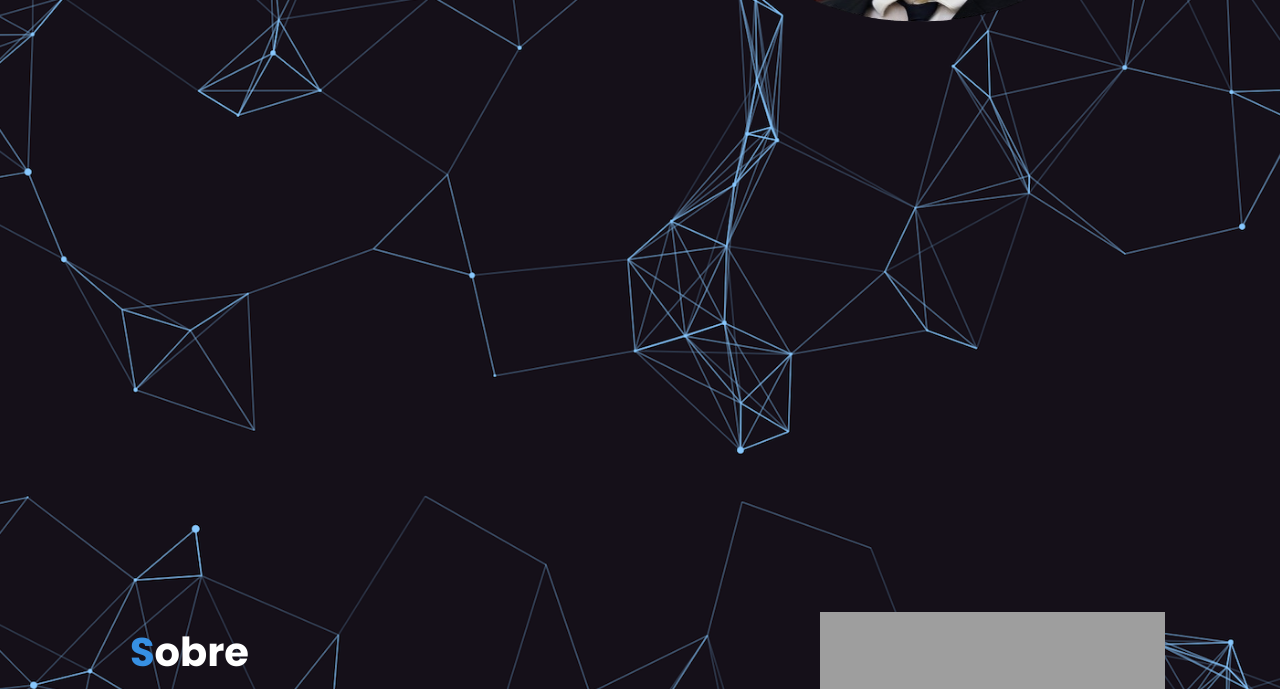
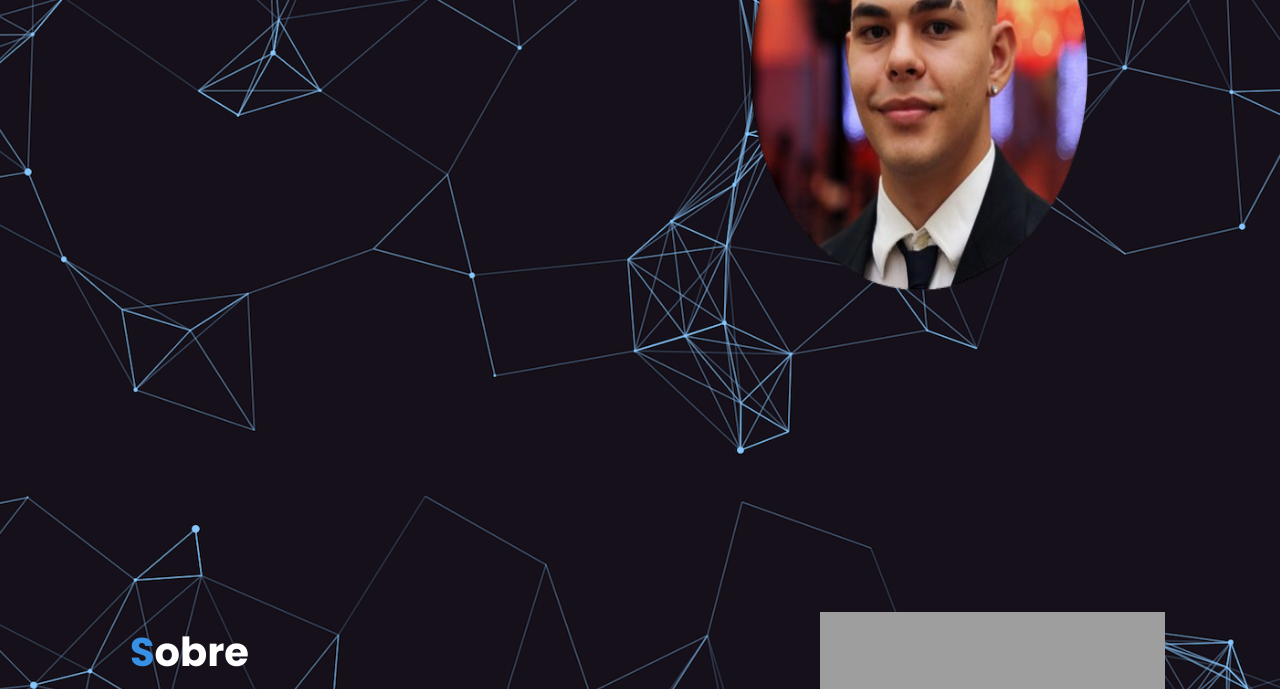
Before and after one commit to Muril0Reis/Murilo-Portifolio, a plain HTML site: page index.html in a window 1280 px wide. Shown: the part 338-1027 px from the top of the page. Drawn offline with Linux system fonts and the light colour scheme; grey boxes are pictures that could not be loaded.

Commit message:
Update style.css

```diff
--- a/style.css
+++ b/style.css
@@ -98,7 +98,7 @@ button:hover{
 
 .Home img{
     width: 35%;
-    height: 35%;
+    height: 80%;
     margin-right: 10em;
 
 }
```
